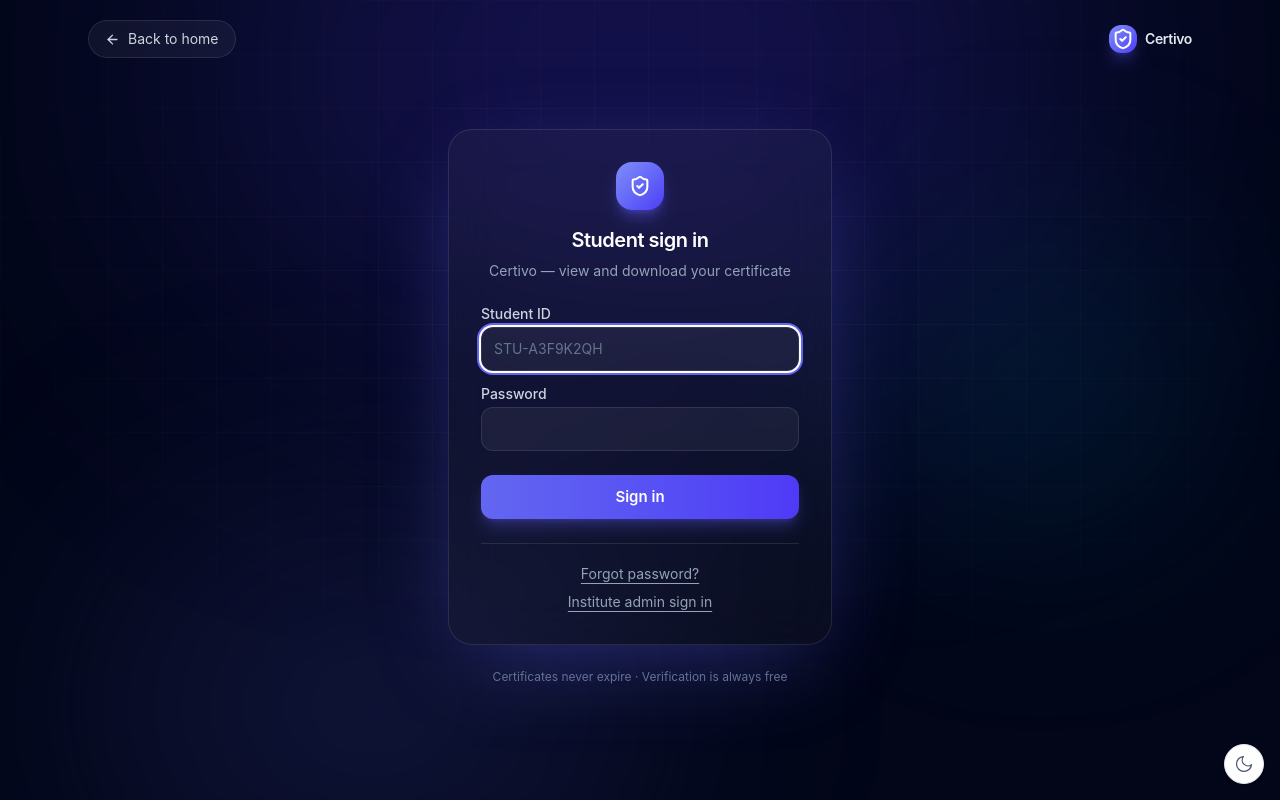
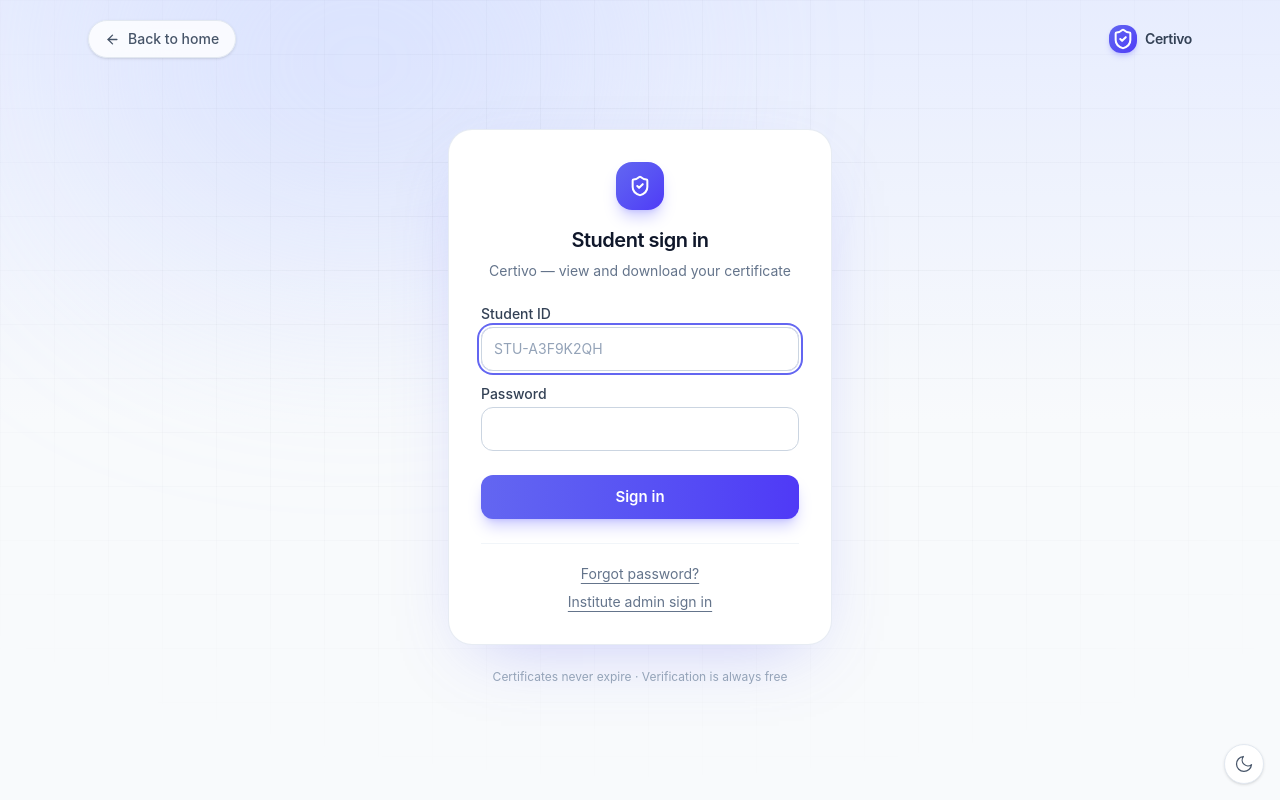
Before and after one commit to chandanvfxcomp/certivo, a Next.js app: page /student/login in a window 1280 px wide. Built offline with nearby package versions, Linux system fonts and the light colour scheme.

Commit message:
Auth pages: light premium theme (was dark) - soft gradient wash, white card, dark text

```diff
--- a/src/app/admin/login/page.tsx
+++ b/src/app/admin/login/page.tsx
@@ -14,7 +14,7 @@
 };
 
 const linkClass =
-  "text-neutral-400 underline underline-offset-4 transition hover:text-white";
+  "text-neutral-500 underline underline-offset-4 transition hover:text-neutral-900";
 
 export default async function AdminLoginPage({
   searchParams,
@@ -46,12 +46,12 @@
     >
       <form action={loginAdmin} className="flex flex-col gap-4">
         {error && (
-          <p className="rounded-xl border border-red-500/20 bg-red-500/10 px-3 py-2 text-sm text-red-300">
+          <p className="rounded-xl border border-red-200 bg-red-50 px-3 py-2 text-sm text-red-700">
             {ERROR_MESSAGES[error] ?? "Something went wrong — please try again."}
           </p>
         )}
         <div className="flex flex-col gap-1.5">
-          <Label htmlFor="email" className="text-neutral-300">
+          <Label htmlFor="email">
             Email
           </Label>
           <Input
@@ -60,11 +60,11 @@
             type="email"
             required
             autoFocus
-            className="h-11 rounded-xl border-white/10 bg-white/5 text-white placeholder:text-neutral-500 focus-visible:ring-brand-500"
+            className="h-11 rounded-xl focus-visible:ring-brand-500"
           />
         </div>
         <div className="flex flex-col gap-1.5">
-          <Label htmlFor="password" className="text-neutral-300">
+          <Label htmlFor="password">
             Password
           </Label>
           <Input
@@ -72,7 +72,7 @@
             name="password"
             type="password"
             required
-            className="h-11 rounded-xl border-white/10 bg-white/5 text-white placeholder:text-neutral-500 focus-visible:ring-brand-500"
+            className="h-11 rounded-xl focus-visible:ring-brand-500"
           />
         </div>
         <SubmitButton
--- a/src/app/institute/register/form.tsx
+++ b/src/app/institute/register/form.tsx
@@ -16,7 +16,7 @@
 const initialState: RegisterInstituteState = { status: "idle" };
 
 const inputClass =
-  "h-11 rounded-xl border-white/10 bg-white/5 text-white placeholder:text-neutral-500 focus-visible:ring-brand-500";
+  "h-11 rounded-xl focus-visible:ring-brand-500";
 
 function Field({
   id,
@@ -25,7 +25,7 @@
 }: { id: string; label: string } & React.InputHTMLAttributes<HTMLInputElement>) {
   return (
     <div className="flex flex-col gap-1.5">
-      <Label htmlFor={id} className="text-neutral-300">
+      <Label htmlFor={id}>
         {label}
       </Label>
       <Input id={id} name={id} className={inputClass} {...props} />
@@ -39,15 +39,15 @@
   if (state.status === "success") {
     return (
       <div className="flex flex-col gap-4 text-center">
-        <p className="text-sm leading-relaxed text-neutral-300">
-          <strong className="text-white">{state.instituteName}</strong> is awaiting approval
+        <p className="text-sm leading-relaxed text-neutral-600">
+          <strong className="text-neutral-900">{state.instituteName}</strong> is awaiting approval
           from Certivo&apos;s Super Admin. Once approved, sign in with the email and
           password you just chose — we&apos;ll review the application shortly.
         </p>
         <Link href="/" className="mt-2 block">
           <Button
             variant="outline"
-            className="h-11 w-full rounded-xl border-white/15 bg-white/5 text-white hover:bg-white/10 hover:text-white"
+            className="h-11 w-full rounded-xl"
           >
             Back to home
           </Button>
@@ -59,7 +59,7 @@
   return (
     <div>
       {referralCode && (
-        <p className="mb-4 rounded-xl border border-brand-500/20 bg-brand-500/10 px-3 py-2 text-sm text-brand-300">
+        <p className="mb-4 rounded-xl border border-brand-200 bg-brand-50 px-3 py-2 text-sm text-brand-700">
           You were referred by a partner institute — welcome!
         </p>
       )}
@@ -68,7 +68,7 @@
           <input type="hidden" name="referralCode" value={referralCode} />
         )}
         {state.status === "error" && (
-          <p className="rounded-xl border border-red-500/20 bg-red-500/10 px-3 py-2 text-sm text-red-300">
+          <p className="rounded-xl border border-red-200 bg-red-50 px-3 py-2 text-sm text-red-700">
             {state.message}
           </p>
         )}
@@ -104,7 +104,7 @@
           minLength={8}
           autoComplete="new-password"
         />
-        <label className="flex items-start gap-2 text-sm text-neutral-400">
+        <label className="flex items-start gap-2 text-sm text-neutral-600">
           <input type="checkbox" name="termsAccepted" required className="mt-1 accent-indigo-500" />
           <span>
             I agree to Certivo&apos;s Terms of Service and Privacy Policy on behalf of this
@@ -119,9 +119,9 @@
           {pending ? "Submitting…" : "Submit for approval"}
         </Button>
       </form>
-      <p className="mt-5 text-center text-sm text-neutral-400">
+      <p className="mt-5 text-center text-sm text-neutral-500">
         Looking for your certificate instead?{" "}
-        <Link href="/student/login" className="underline underline-offset-4 transition hover:text-white">
+        <Link href="/student/login" className="underline underline-offset-4 transition hover:text-neutral-900">
           Student sign in
         </Link>
       </p>
--- a/src/app/student/forgot-password/page.tsx
+++ b/src/app/student/forgot-password/page.tsx
@@ -18,14 +18,14 @@
         <Link href="/student/login">
           <Button
             variant="outline"
-            className="h-11 w-full rounded-xl border-white/15 bg-white/5 text-white hover:bg-white/10 hover:text-white"
+            className="h-11 w-full rounded-xl"
           >
             Back to sign in
           </Button>
         </Link>
       }
     >
-      <div className="flex flex-col gap-4 text-sm leading-relaxed text-neutral-400">
+      <div className="flex flex-col gap-4 text-sm leading-relaxed text-neutral-600">
         <p>
           Password reset emails aren&apos;t set up yet. For now, please contact your
           institute&apos;s admin — they can look up your account and share your login
@@ -39,7 +39,7 @@
             contact method rather than none. */}
         <a
           href={`mailto:${BRAND.supportEmail}`}
-          className="rounded-xl border border-white/10 bg-white/5 px-3 py-2.5 text-center text-white underline underline-offset-4 transition hover:bg-white/10"
+          className="rounded-xl border border-neutral-200 bg-white px-3 py-2.5 text-center text-neutral-900 underline underline-offset-4 shadow-sm transition hover:border-neutral-300"
         >
           Email {BRAND.supportEmail}
         </a>
--- a/src/app/student/login/page.tsx
+++ b/src/app/student/login/page.tsx
@@ -16,7 +16,7 @@
 };
 
 const linkClass =
-  "text-neutral-400 underline underline-offset-4 transition hover:text-white";
+  "text-neutral-500 underline underline-offset-4 transition hover:text-neutral-900";
 
 export default async function StudentLoginPage({
   searchParams,
@@ -42,12 +42,12 @@
     >
       <form action={loginStudent} className="flex flex-col gap-4">
         {error && (
-          <p className="rounded-xl border border-red-500/20 bg-red-500/10 px-3 py-2 text-sm text-red-300">
+          <p className="rounded-xl border border-red-200 bg-red-50 px-3 py-2 text-sm text-red-700">
             {ERROR_MESSAGES[error] ?? "Something went wrong — please try again."}
           </p>
         )}
         <div className="flex flex-col gap-1.5">
-          <Label htmlFor="studentCode" className="text-neutral-300">
+          <Label htmlFor="studentCode">
             Student ID
           </Label>
           {/* QA audit finding A10: student IDs were switched to random
@@ -61,11 +61,11 @@
             placeholder="STU-A3F9K2QH"
             required
             autoFocus
-            className="h-11 rounded-xl border-white/10 bg-white/5 text-white placeholder:text-neutral-500 focus-visible:ring-brand-500"
+            className="h-11 rounded-xl focus-visible:ring-brand-500"
           />
         </div>
         <div className="flex flex-col gap-1.5">
-          <Label htmlFor="password" className="text-neutral-300">
+          <Label htmlFor="password">
             Password
           </Label>
           <Input
@@ -73,7 +73,7 @@
             name="password"
             type="password"
             required
-            className="h-11 rounded-xl border-white/10 bg-white/5 text-white placeholder:text-neutral-500 focus-visible:ring-brand-500"
+            className="h-11 rounded-xl focus-visible:ring-brand-500"
           />
         </div>
         <SubmitButton
--- a/src/app/super-admin/forgot-password/page.tsx
+++ b/src/app/super-admin/forgot-password/page.tsx
@@ -12,7 +12,7 @@
       footer={
         <a
           href="/super-admin/login"
-          className="text-neutral-400 underline underline-offset-4 transition hover:text-white"
+          className="text-neutral-500 underline underline-offset-4 transition hover:text-neutral-900"
         >
           Back to login
         </a>
@@ -25,7 +25,7 @@
           placeholder="Email"
           required
           autoComplete="email"
-          className="h-11 rounded-xl border-white/10 bg-white/5 text-white placeholder:text-neutral-500 focus-visible:ring-brand-500"
+          className="h-11 rounded-xl focus-visible:ring-brand-500"
         />
         <Button
           type="submit"
--- a/src/components/auth-layout.tsx
+++ b/src/components/auth-layout.tsx
@@ -1,9 +1,9 @@
 // src/components/auth-layout.tsx
 //
 // Shared premium shell for every public auth page (student / institute /
-// super-admin sign-in, registration, password reset). One dark, branded
-// backdrop; every page gets a back-to-home control and the same trust
-// footer — no more plain cards floating on grey.
+// super-admin sign-in, registration, password reset). Light theme: soft
+// gradient wash, white card, brand accents. Every page gets a back-to-home
+// control and the same trust footer.
 import Link from "next/link";
 import type { ReactNode } from "react";
 import { cn } from "@/lib/utils";
@@ -61,20 +61,20 @@
   wide?: boolean;
 }) {
   return (
-    <main className="relative flex min-h-screen flex-col overflow-hidden bg-slate-950 text-white">
-      {/* Backdrop: brand glows + faint grid */}
+    <main className="relative flex min-h-screen flex-col overflow-hidden bg-slate-50 text-neutral-900">
+      {/* Backdrop: soft brand wash + faint grid */}
       <div aria-hidden className="pointer-events-none absolute inset-0">
-        <div className="absolute -top-48 left-1/2 h-[520px] w-[860px] -translate-x-1/2 rounded-full bg-indigo-600/25 blur-[140px]" />
-        <div className="absolute -bottom-24 left-[8%] h-[380px] w-[540px] rounded-full bg-brand-500/15 blur-[130px]" />
-        <div className="absolute right-[6%] top-[28%] h-[320px] w-[320px] rounded-full bg-cyan-500/10 blur-[110px]" />
-        <div className="absolute inset-0 bg-[linear-gradient(to_right,rgba(255,255,255,0.035)_1px,transparent_1px),linear-gradient(to_bottom,rgba(255,255,255,0.035)_1px,transparent_1px)] bg-[size:54px_54px] [mask-image:radial-gradient(ellipse_75%_65%_at_50%_35%,black,transparent)]" />
+        <div className="absolute inset-x-0 top-0 h-[420px] bg-gradient-to-b from-indigo-100/70 via-brand-50/40 to-transparent" />
+        <div className="absolute -top-32 left-[8%] h-[380px] w-[520px] rounded-full bg-indigo-200/40 blur-[120px]" />
+        <div className="absolute right-[6%] top-[24%] h-[320px] w-[320px] rounded-full bg-brand-200/40 blur-[110px]" />
+        <div className="absolute inset-0 bg-[linear-gradient(to_right,rgba(15,23,42,0.045)_1px,transparent_1px),linear-gradient(to_bottom,rgba(15,23,42,0.045)_1px,transparent_1px)] bg-[size:54px_54px] [mask-image:radial-gradient(ellipse_75%_65%_at_50%_35%,black,transparent)]" />
       </div>
 
       {/* Top bar: back to home + brand */}
       <header className="relative z-10 mx-auto flex w-full max-w-6xl items-center justify-between px-6 py-5">
         <Link
           href="/"
-          className="inline-flex items-center gap-2 rounded-full border border-white/10 bg-white/5 px-4 py-2 text-sm text-neutral-300 backdrop-blur transition hover:border-white/25 hover:bg-white/10 hover:text-white"
+          className="inline-flex items-center gap-2 rounded-full border border-neutral-200 bg-white/80 px-4 py-2 text-sm font-medium text-neutral-600 shadow-sm backdrop-blur transition hover:border-neutral-300 hover:text-neutral-900"
         >
           <ArrowLeftIcon />
           Back to home
@@ -82,9 +82,9 @@
         <Link
           href="/"
           aria-label="Back to home"
-          className="inline-flex items-center gap-2 rounded-lg text-sm font-semibold tracking-tight text-neutral-200 transition hover:text-white"
+          className="inline-flex items-center gap-2 rounded-lg text-sm font-semibold tracking-tight text-neutral-700 transition hover:text-neutral-950"
         >
-          <span className="flex h-7 w-7 items-center justify-center rounded-lg bg-gradient-to-br from-brand-400 to-indigo-600 text-white shadow-lg shadow-indigo-500/30">
+          <span className="flex h-7 w-7 items-center justify-center rounded-lg bg-gradient-to-br from-brand-500 to-indigo-600 text-white shadow-md shadow-indigo-500/25">
             <ShieldCheckIcon />
           </span>
           {BRAND.name}
@@ -94,22 +94,22 @@
       {/* Card */}
       <div className="relative z-10 flex flex-1 items-center justify-center px-6 pb-20 pt-4">
         <div className={cn("w-full", wide ? "max-w-lg" : "max-w-sm")}>
-          <div className="rounded-3xl border border-white/10 bg-white/[0.04] p-8 shadow-[0_24px_90px_-24px_rgba(99,102,241,0.45)] backdrop-blur-xl">
+          <div className="rounded-3xl border border-neutral-200/80 bg-white p-8 shadow-[0_24px_70px_-28px_rgba(99,102,241,0.35)]">
             <div className="mb-6 flex flex-col items-center text-center">
-              <span className="mb-4 flex h-12 w-12 items-center justify-center rounded-2xl bg-gradient-to-br from-brand-400 to-indigo-600 text-white shadow-lg shadow-indigo-500/40">
+              <span className="mb-4 flex h-12 w-12 items-center justify-center rounded-2xl bg-gradient-to-br from-brand-500 to-indigo-600 text-white shadow-lg shadow-indigo-500/30">
                 <ShieldCheckIcon />
               </span>
-              <h1 className="text-xl font-semibold tracking-tight">{title}</h1>
-              <p className="mt-1.5 text-sm leading-relaxed text-neutral-400">{description}</p>
+              <h1 className="text-xl font-semibold tracking-tight text-neutral-900">{title}</h1>
+              <p className="mt-1.5 text-sm leading-relaxed text-neutral-500">{description}</p>
             </div>
             {children}
             {footer && (
-              <div className="mt-6 border-t border-white/10 pt-5 text-center text-sm text-neutral-400">
+              <div className="mt-6 border-t border-neutral-100 pt-5 text-center text-sm text-neutral-500">
                 {footer}
               </div>
             )}
           </div>
-          <p className="mt-6 text-center text-xs text-neutral-500">
+          <p className="mt-6 text-center text-xs text-neutral-400">
             Certificates never expire · Verification is always free
           </p>
         </div>
```
Also changed, not shown: src/app/admin/login/pick/page.tsx (+4 -4 lines), src/app/super-admin/login/page.tsx (+6 -6 lines).
